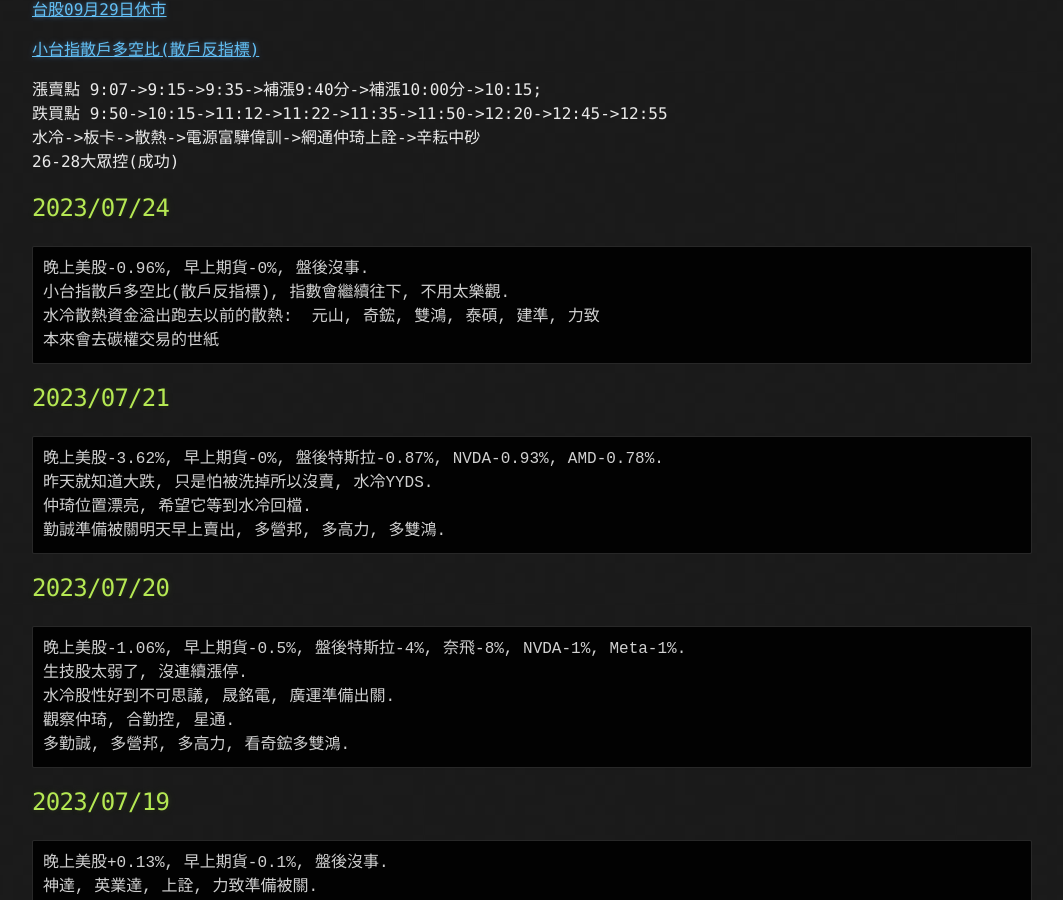
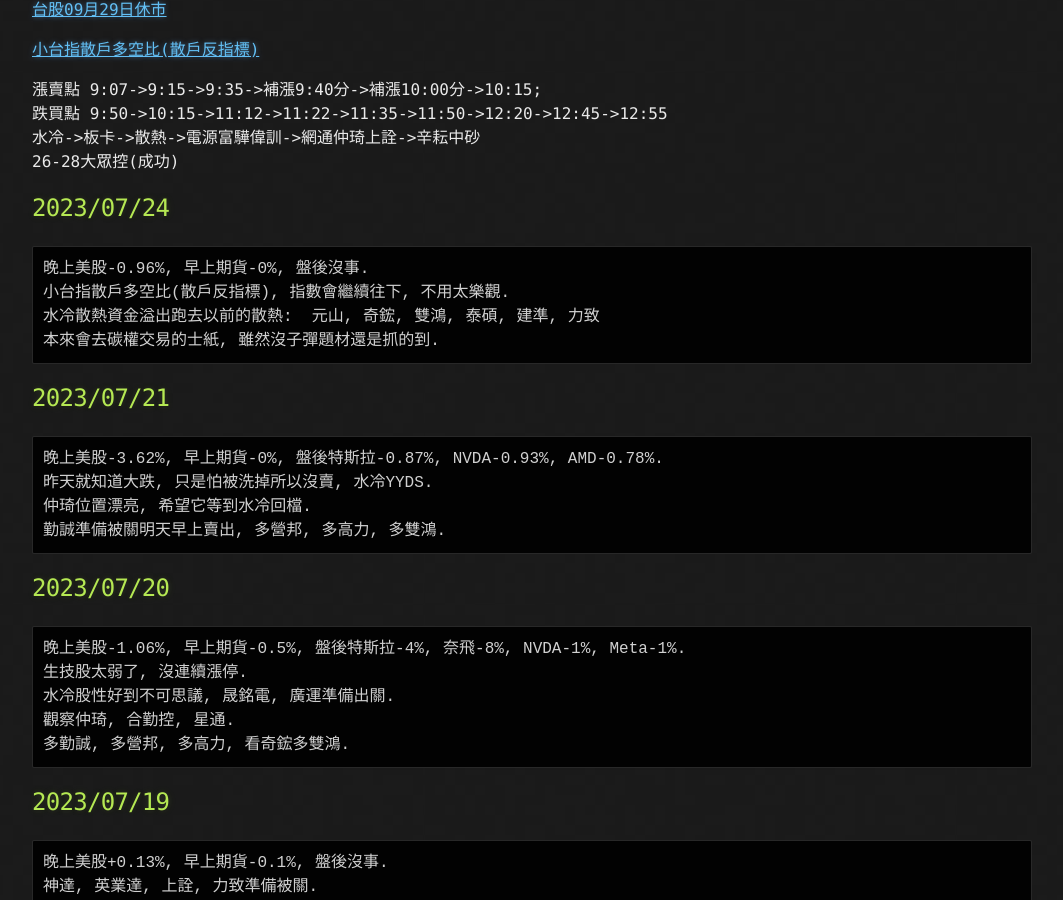
Before and after one commit to lepg5487/Stock_God, a Jekyll site: the page built from index.md, in a window 1280 px wide and 900 px high, scrolled down 460 px. Shown: the whole window, without its empty margins (108-1171 px from the left). Built offline with Jekyll 4.4.1, drawn with Linux system fonts in a browser that asks for light colours; our own code applies the rules of GitHub Pages for plain Markdown files.

Commit message:
Update index.md

````diff
--- a/index.md
+++ b/index.md
@@ -26,7 +26,7 @@ layout: testlayouts
 晚上美股-0.96%, 早上期貨-0%, 盤後沒事.
 小台指散戶多空比(散戶反指標), 指數會繼續往下, 不用太樂觀.
 水冷散熱資金溢出跑去以前的散熱:  元山, 奇鋐, 雙鴻, 泰碩, 建準, 力致
-本來會去碳權交易的世紙
+本來會去碳權交易的士紙, 雖然沒子彈題材還是抓的到.
 ```
 
 ## 2023/07/21
````
